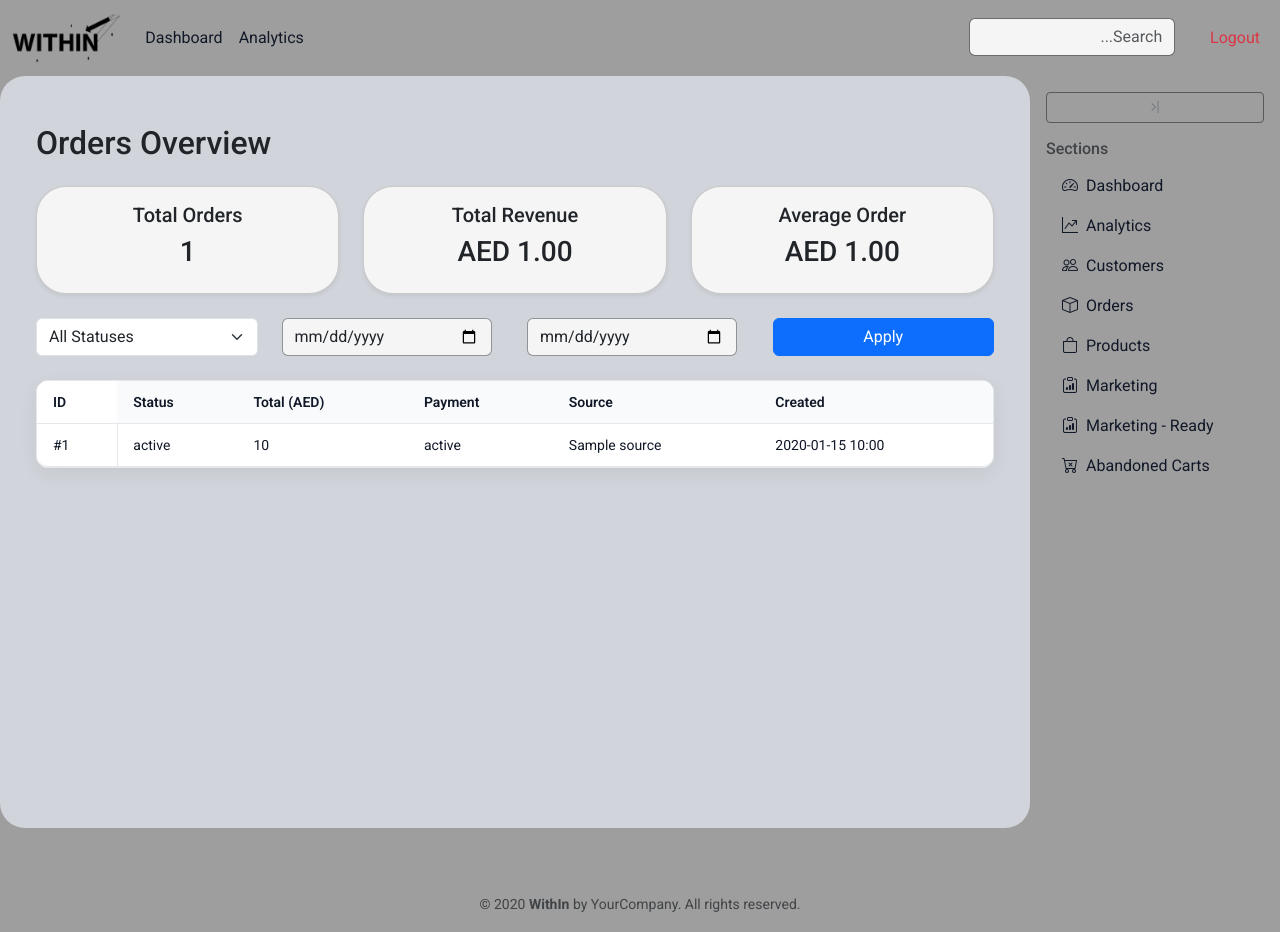
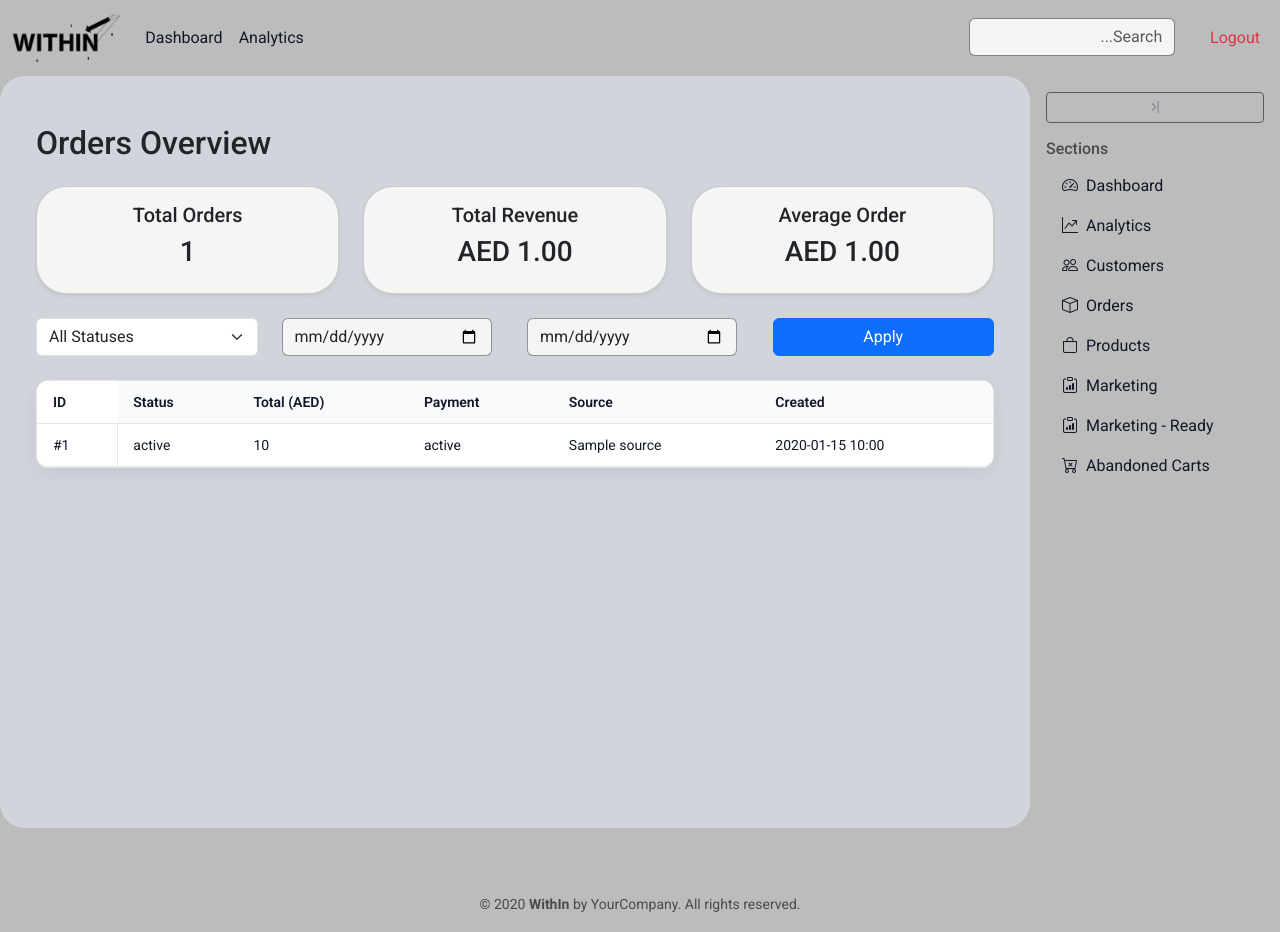
Before and after one commit to withindevelopment-activate/within-the-app, a Django app: template Demo/templates/Demo/orders.html in a window 1280 px wide. Run offline with Django 5.2, Linux system fonts and the light colour scheme; the template is opened without the code that fills it: most values are stand-ins (such as "Sample title", 1, 10 or a date in 2020); a map, chart or similar area stays blank.

Commit message:
background color update

```diff
--- a/Demo/static/CSS/style.css
+++ b/Demo/static/CSS/style.css
@@ -59,7 +59,7 @@ main {
 }
 
 body {
-  background-color: #9e9e9e !important;
+  background-color: #9e9e9eb0 !important;
 }
 
 nav {
```
